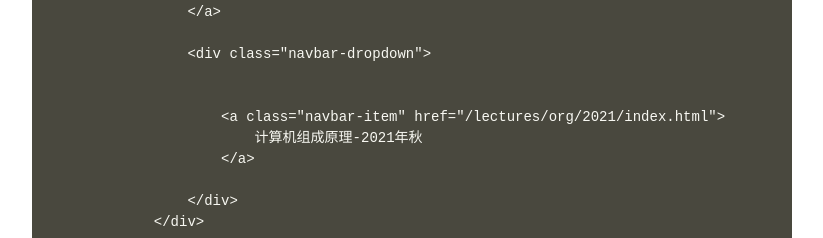
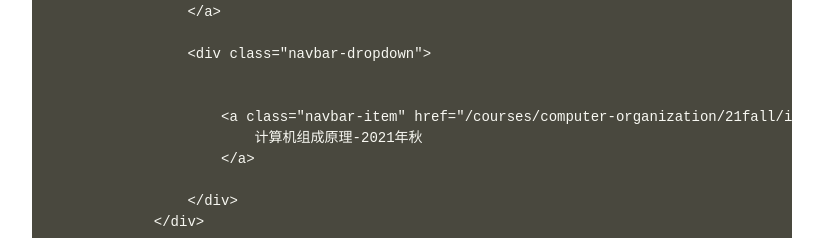
Before and after one commit to haslaboratory/haslaboratory.github.io, a Jekyll site: the page built from _docs/website/jekyll.md, in a window 1280 px wide and 1400 px high, scrolled down 3752 px. Shown: the part 1159-1397 px from the top of the window, without its empty margins (424-1247 px from the left). Built offline with Jekyll 4.4.1, drawn with Linux system fonts in a browser that asks for light colours; nearby versions of some CDN libraries; library files that are not in the unit come from our copies; some of the changed text lies outside the part shown.

Commit message:
_courses

```diff
--- a/_config.yml
+++ b/_config.yml
@@ -7,7 +7,7 @@
   docs:
     title: 文档
     output: true
-  lectures:
+  courses:
     title: 课程
     output: true
 
--- a/_includes/bulma_navbar.html
+++ b/_includes/bulma_navbar.html
@@ -54,10 +54,10 @@
                     </a>
 
                     <div class="navbar-dropdown">
-                        {% assign lectures = site.lectures | where_exp: "item", "item.doc > 0" | sort: "doc", "last" %}
-                        {% for lecture in lectures %}
-                        <a class="navbar-item" href="{{ lecture.url }}">
-                            {{ lecture.title }}
+                        {% assign courses = site.courses | where_exp: "item", "item.doc > 0" | sort: "doc", "last" %}
+                        {% for course in courses %}
+                        <a class="navbar-item" href="{{ course.url }}">
+                            {{ course.title }}
                         </a>
                         {% endfor %}
                     </div>
```
Also changed, not shown: _courses/computer-organization/21fall/index.md (added, +15 -0 lines), _lectures/org/2021/index.md (deleted, +0 -7 lines), _courses/index.md (renamed from _lectures/index.md).
